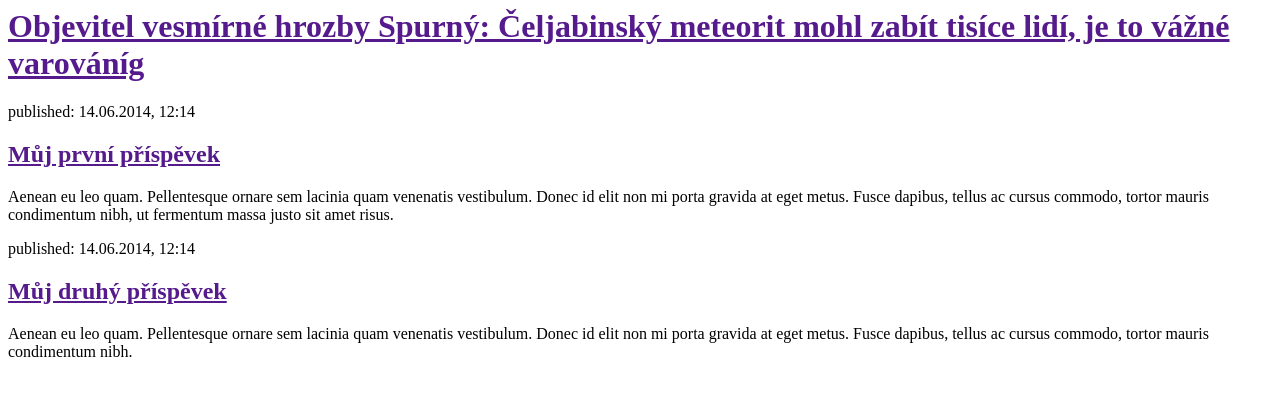
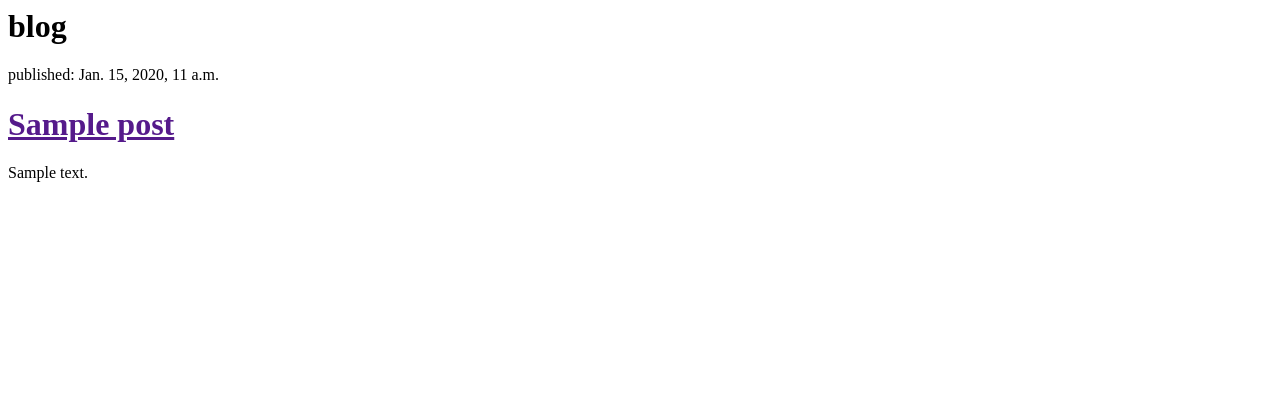
Before and after one commit to Mishado/my-first-blog, a Django app: template blog/templates/blog/post_list.html in a window 1280 px wide. Shown: the top 396 px of the page. Run offline with Django 3.2, Linux system fonts and the light colour scheme; the template is opened without the code that fills it: values that come from a table or form of the project are taken from there, others are empty; tables that the repository leaves empty hold one stand-in row (values such as "Sample post").

Commit message:
Modified templates to display posts from database.

```diff
--- a/blog/templates/blog/post_list.html
+++ b/blog/templates/blog/post_list.html
@@ -3,20 +3,13 @@
         <title>Django Girls blog</title>
     </head>
     <body>
-        <div>
-            <h1><a href="">Objevitel vesmírné hrozby Spurný: Čeljabinský meteorit mohl zabít tisíce lidí, je to vážné varováníg</a></h1>
-        </div>
-
-        <div>
-            <p>published: 14.06.2014, 12:14</p>
-            <h2><a href="">Můj první příspěvek</a></h2>
-            <p>Aenean eu leo quam. Pellentesque ornare sem lacinia quam venenatis vestibulum. Donec id elit non mi porta gravida at eget metus. Fusce dapibus, tellus ac cursus commodo, tortor mauris condimentum nibh, ut fermentum massa justo sit amet risus.</p>
-        </div>
-
-        <div>
-            <p>published: 14.06.2014, 12:14</p>
-            <h2><a href="">Můj druhý příspěvek</a></h2>
-            <p>Aenean eu leo quam. Pellentesque ornare sem lacinia quam venenatis vestibulum. Donec id elit non mi porta gravida at eget metus. Fusce dapibus, tellus ac cursus commodo, tortor mauris condimentum nibh.</p>
-        </div>
+        <h1>blog</h1>
+        {% for post in posts %}
+    <div>
+        <p>published: {{ post.published_date }}</p>
+        <h1><a href="">{{ post.title }}</a></h1>
+        <p>{{ post.text|linebreaksbr }}</p>
+    </div>
+{% endfor %}
     </body>
 </html>
--- a/blog/views.py
+++ b/blog/views.py
@@ -1,4 +1,7 @@
 from django.shortcuts import render
+from django.utils import timezone
+from .models import Post
 
 def post_list(request):
-    return render(request, 'blog/post_list.html', {})
+    posts = Post.objects.filter(published_date__lte=timezone.now()).order_by('published_date')
+    return render(request, 'blog/post_list.html', {'posts': posts})
```
